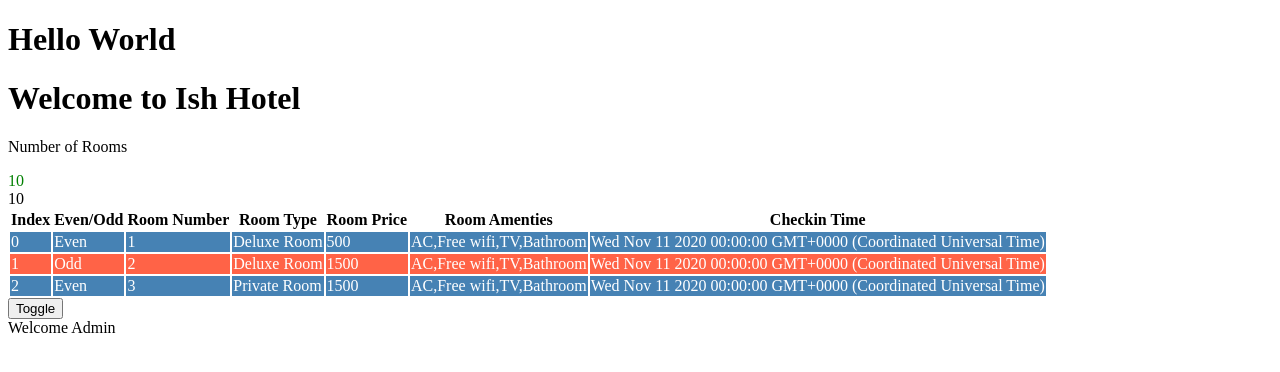
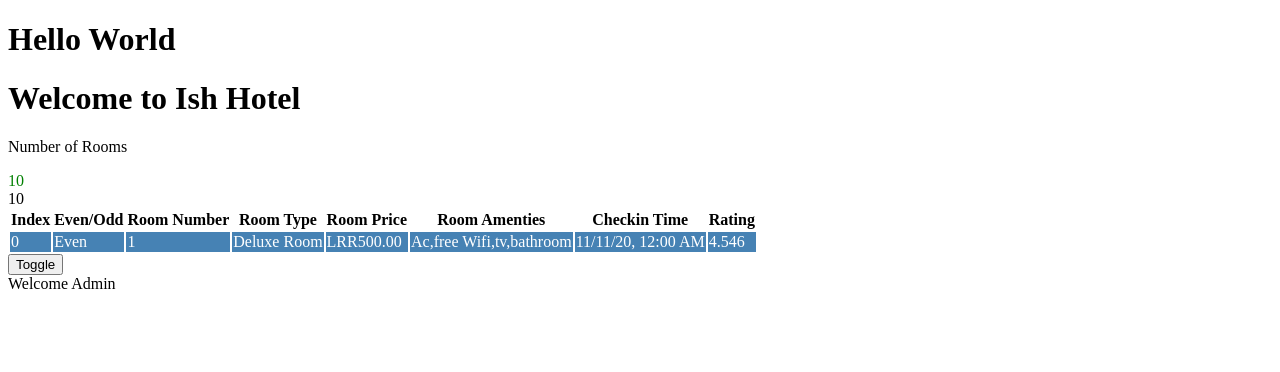
Before and after one commit to IshanMadhawa96/Angular_Course, an Angular app in the folder hotelinventoryapp/: page / in a window 1280 px wide. Shown: the top 372 px of the page. Built offline with nearby package versions, Linux system fonts and the light colour scheme.

Commit message:
Angular Pipes Finished

```diff
--- a/hotelinventoryapp/src/app/rooms/rooms.component.html
+++ b/hotelinventoryapp/src/app/rooms/rooms.component.html
@@ -7,6 +7,7 @@
     <div [ngStyle]="{'color':rooms.availableRooms?'green':'red'}" [innerText]="numberOfRooms"></div>
 
 </div>
+<!-- {{roomList|json}} -->
 <!--Optional chaining-->
 {{rooms?.availableRooms ?? 'No Rooms'}}
 <div *ngIf="rooms.availableRooms > 0">
@@ -19,15 +20,20 @@
       <th>Room Price</th>
       <th>Room Amenties</th>
       <th>Checkin Time</th>
+      <th>Rating</th>
     </tr>
-    <tr [ngClass]="e? 'even' :'odd'" *ngFor="let room of  roomList let e=even; let o = odd; let i=index">
+    <tr [ngClass]="e? 'even' :'odd'" *ngFor="let room of  roomList | slice:0:1;let e=even; let o = odd; let i=index">
       <td>{{i}}</td>
       <td>{{e?"Even":"Odd"}}</td>
       <td>{{room.roomNumber}}</td>
       <td>{{room.roomType}}</td>
-      <td>{{room.price}}</td>
-      <td>{{room.amenities}}</td>
-      <td>{{room.checkingTime}}</td>
+        <!--Using Pipe-->
+      <td>{{room.price | currency:'LRR' }}</td>
+         <!--Using Pipe-->
+      <td>{{room.amenities | titlecase}}</td>
+      <!--Using Pipe-->
+      <td>{{room.checkingTime | date : 'short'}}</td>
+      <td>{{room.rating | number : '1.1-3'}}</td>
     </tr>
   </table>
 </div>
--- a/hotelinventoryapp/src/app/rooms/rooms.component.ts
+++ b/hotelinventoryapp/src/app/rooms/rooms.component.ts
@@ -25,7 +25,8 @@ export class RoomsComponent implements OnInit {
     price:500,
     photo  : "",
     checkingTime : new Date ('11-nov-2020'),
-    checkingoutTime: new Date ('11-nov-2020')
+    checkingoutTime: new Date ('11-nov-2020'),
+    rating:4.54645646
   },
   {
     roomNumber:2,
@@ -34,7 +35,8 @@ export class RoomsComponent implements OnInit {
     price:1500,
     photo  : "",
     checkingTime : new Date ('11-nov-2020'),
-    checkingoutTime: new Date ('11-nov-2020')
+    checkingoutTime: new Date ('11-nov-2020'),
+    rating:3.54564645
   },
   {
     roomNumber:3,
@@ -43,7 +45,8 @@ export class RoomsComponent implements OnInit {
     price:1500,
     photo  : "",
     checkingTime : new Date ('11-nov-2020'),
-    checkingoutTime: new Date ('11-nov-2020')
+    checkingoutTime: new Date ('11-nov-2020'),
+    rating:3.5456456
   },
 
 ]
@@ -86,3 +89,26 @@ set paths programmatically, and share values between components.
   Interpolation refers to embedding expressions into marked up text.
   By default, interpolation uses the double curly braces {{ and }} as delimiters.
   */
+
+ /*
+
+  pipes are used for data transformation
+  pipe s don't change actiula object
+
+  Built-in Pipes
+  DatePipe
+  UpperCasePipe
+  LowerCasePipe
+  CurrencyPipe
+  PresentPipe
+  JasonPipe
+  SlicePipe
+  AsyncPipe
+
+  Use pipes to transform strings, currency amounts, dates, and other data for display.
+  Pipes are simple functions to use in template expressions to accept an input value and return
+  a transformed value. Pipes are useful because you can use them throughout your application,
+  while only declaring each pipe once. For example, you would use a pipe to show a date as April 15,
+   1988 rather than the raw string format.
+
+ */
--- a/hotelinventoryapp/src/app/rooms/rooms.ts
+++ b/hotelinventoryapp/src/app/rooms/rooms.ts
@@ -11,4 +11,5 @@ export interface RoomList{
   photo:string;
   checkingTime:Date;
   checkingoutTime:Date;
+  rating:number;
 }
```
